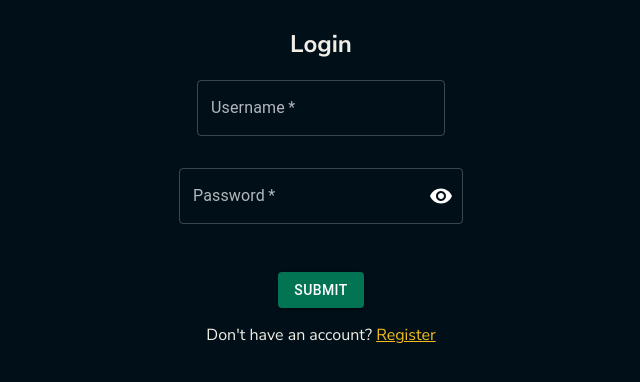
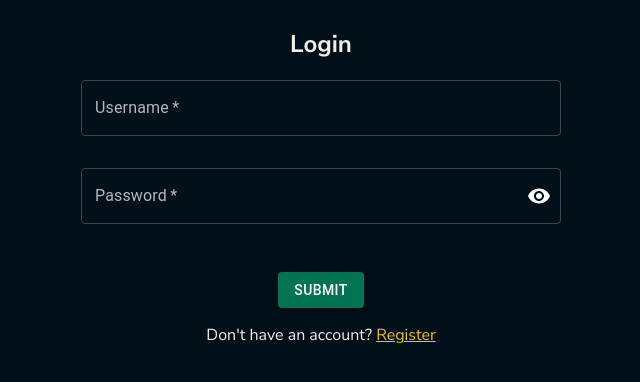
Before and after one commit to Satttoshi/craft-your-knowledge, a React (Vite) app in the folder frontend/: page /login in a window 1280 px wide. Shown: the top 382 px of the page, without its empty margins (319-959 px from the left). Built offline with nearby package versions, Linux system fonts and the light colour scheme; no server answers.

Commit message:
align boxes

```diff
--- a/frontend/src/pages/Login.tsx
+++ b/frontend/src/pages/Login.tsx
@@ -79,7 +79,7 @@ export default function Login() {
         <StyledForm onSubmit={e => handleSubmit(e, isRegister)}>
             {isRegister ? <h2>Register</h2> : <h2>Login</h2>}
             <StyledInput>
-                <TextField
+                <StyledTextField
                     id="login-username"
                     label="Username"
                     variant="outlined"
@@ -89,7 +89,7 @@ export default function Login() {
                 />
             </StyledInput>
             <StyledInput>
-                <TextField
+                <StyledTextField
                     id="login-adornment-password"
                     label="Password"
                     variant="outlined"
@@ -116,7 +116,7 @@ export default function Login() {
             </StyledInput>
             {isRegister &&
                 <StyledInput>
-                    <TextField
+                    <StyledTextField
                         id="register-password"
                         label="Repeat Password"
                         variant="outlined"
@@ -157,7 +157,12 @@ const StyledInput = styled.div`
 
   display: flex;
   justify-content: center;
+`;
 
+const StyledTextField = styled(TextField)`
+  width: 50vw;
+  min-width: 20rem;
+  max-width: 30rem;
 `;
 
 type ValidationProps = {
```
